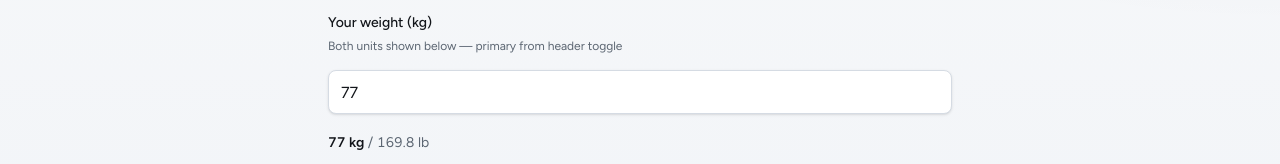
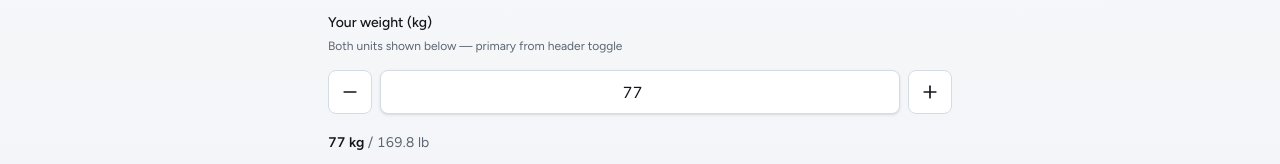
Before and after one commit to fedo/cagescale, a React (Vite) app: page /weight-finder in a window 1280 px wide. Shown: the part 194-358 px from the top of the page. Built offline with nearby package versions, Linux system fonts and the light colour scheme.

Commit message:
feat(weight-finder): add +/- steppers with double-click by 5
Wrap the weight field in outline icon buttons. Single tap adjusts one
unit in the header display unit; double-click applies five without
extra single-step clicks from the delayed click handler.

```diff
--- a/src/features/weight-finder/ui/weight-finder-panel.tsx
+++ b/src/features/weight-finder/ui/weight-finder-panel.tsx
@@ -1,4 +1,12 @@
-import { useEffect, useMemo, useState, type ReactNode } from 'react'
+import { Minus, Plus } from 'lucide-react'
+import {
+  useCallback,
+  useEffect,
+  useMemo,
+  useRef,
+  useState,
+  type ReactNode,
+} from 'react'
 import { useGender } from '@/app/providers/gender-provider'
 import { useWeightUnit } from '@/app/providers/weight-unit-provider'
 import {
@@ -8,9 +16,13 @@ import {
 import { estimateBodyComp } from '@/features/weight-finder/lib/estimates'
 import { kgToLb, lbToKg, roundWeight } from '@/shared/lib/units'
 import { DualWeightFromKg, DualWeightFromLb, DualWeightRange } from '@/shared/ui/dual-weight'
+import { Button } from '@/shared/ui/button'
 import { Input } from '@/shared/ui/input'
 import { Label } from '@/shared/ui/label'
 import { cn } from '@/shared/lib/cn'
+
+const WEIGHT_STEP_DELAY_MS = 250
+const MIN_WEIGHT = 1
 
 function ClassColumn({
   label,
@@ -83,6 +95,51 @@ export function WeightFinderPanel() {
   const { gender } = useGender()
   const { unit } = useWeightUnit()
   const [raw, setRaw] = useState('77')
+  const stepTimerRef = useRef<ReturnType<typeof setTimeout> | null>(null)
+
+  const applyWeightStep = useCallback(
+    (direction: 1 | -1, magnitude: 1 | 5) => {
+      setRaw((prev) => {
+        const current = Number.parseFloat(prev)
+        const fallback = unit === 'kg' ? 77 : 170
+        const base =
+          Number.isFinite(current) && current >= MIN_WEIGHT ? current : fallback
+        const next = roundWeight(
+          Math.max(MIN_WEIGHT, base + direction * magnitude),
+        )
+        return String(next)
+      })
+    },
+    [unit],
+  )
+
+  const scheduleWeightStep = useCallback(
+    (direction: 1 | -1) => {
+      if (stepTimerRef.current) clearTimeout(stepTimerRef.current)
+      stepTimerRef.current = setTimeout(() => {
+        applyWeightStep(direction, 1)
+        stepTimerRef.current = null
+      }, WEIGHT_STEP_DELAY_MS)
+    },
+    [applyWeightStep],
+  )
+
+  const weightStepNow = useCallback(
+    (direction: 1 | -1, magnitude: 1 | 5) => {
+      if (stepTimerRef.current) {
+        clearTimeout(stepTimerRef.current)
+        stepTimerRef.current = null
+      }
+      applyWeightStep(direction, magnitude)
+    },
+    [applyWeightStep],
+  )
+
+  useEffect(() => {
+    return () => {
+      if (stepTimerRef.current) clearTimeout(stepTimerRef.current)
+    }
+  }, [])
 
   const parsed = Number.parseFloat(raw)
   const valid = Number.isFinite(parsed) && parsed > 0
@@ -133,16 +190,49 @@ export function WeightFinderPanel() {
           </p>
         </div>
 
+        <div className="flex gap-2">
+          <Button
+            type="button"
+            variant="outline"
+            size="icon"
+            className="h-11 w-11 shrink-0"
+            aria-label="Decrease weight by 1. Double-click to decrease by 5."
+            title="−1 (double-click −5)"
+            onClick={() => scheduleWeightStep(-1)}
+            onDoubleClick={(event) => {
+              event.preventDefault()
+              weightStepNow(-1, 5)
+            }}
+          >
+            <Minus className="size-5" aria-hidden />
+          </Button>
           <Input
             id="weight"
             inputMode="decimal"
             type="number"
-          min={1}
+            min={MIN_WEIGHT}
             step="0.1"
             value={raw}
             onChange={(event) => setRaw(event.target.value)}
             placeholder={unit === 'kg' ? 'e.g. 77' : 'e.g. 170'}
+            className="text-center tabular-nums"
           />
+          <Button
+            type="button"
+            variant="outline"
+            size="icon"
+            className="h-11 w-11 shrink-0"
+            aria-label="Increase weight by 1. Double-click to increase by 5."
+            title="+1 (double-click +5)"
+            onClick={() => scheduleWeightStep(1)}
+            onDoubleClick={(event) => {
+              event.preventDefault()
+              weightStepNow(1, 5)
+            }}
+          >
+            <Plus className="size-5" aria-hidden />
+          </Button>
+        </div>
 
         {weightKg != null && weightLb != null ? (
           <DualWeightFromKg weightKg={weightKg} size="base" />
```
Lines whose indentation alone changed are shown as unchanged.
